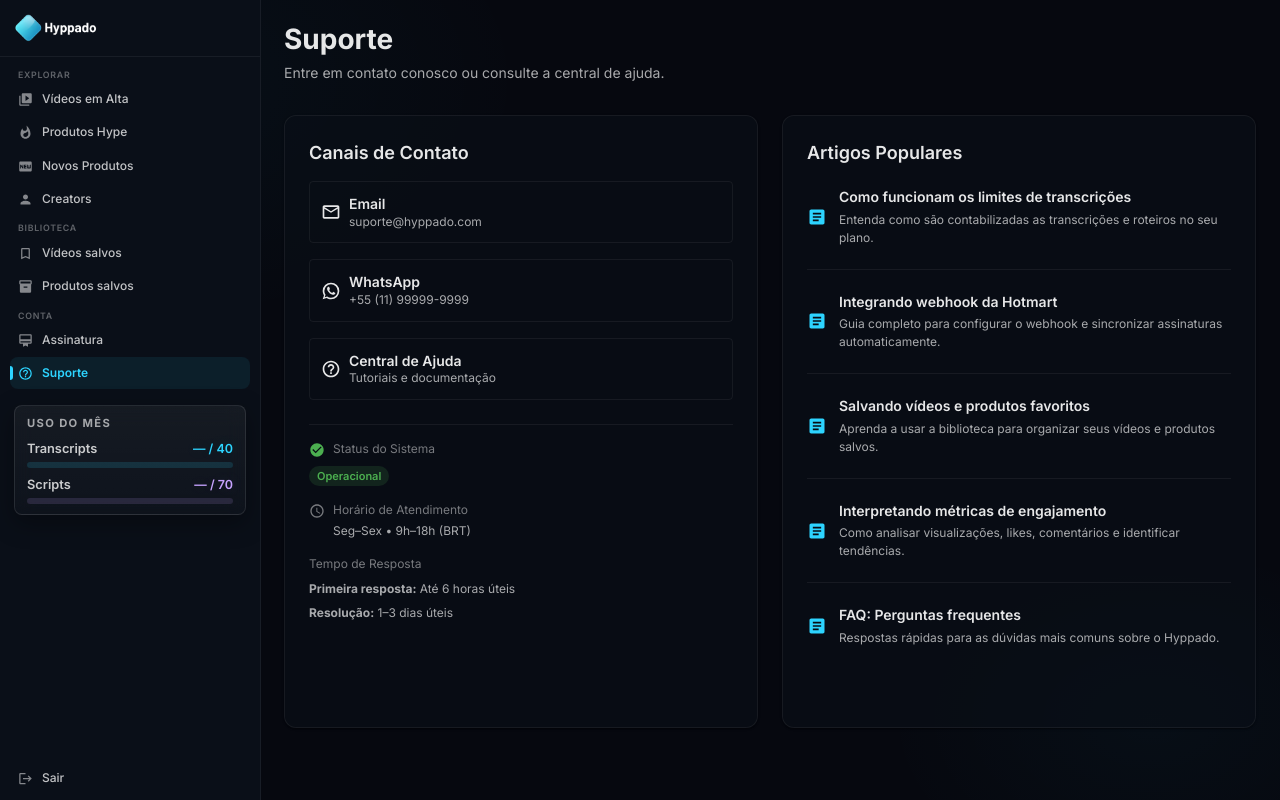
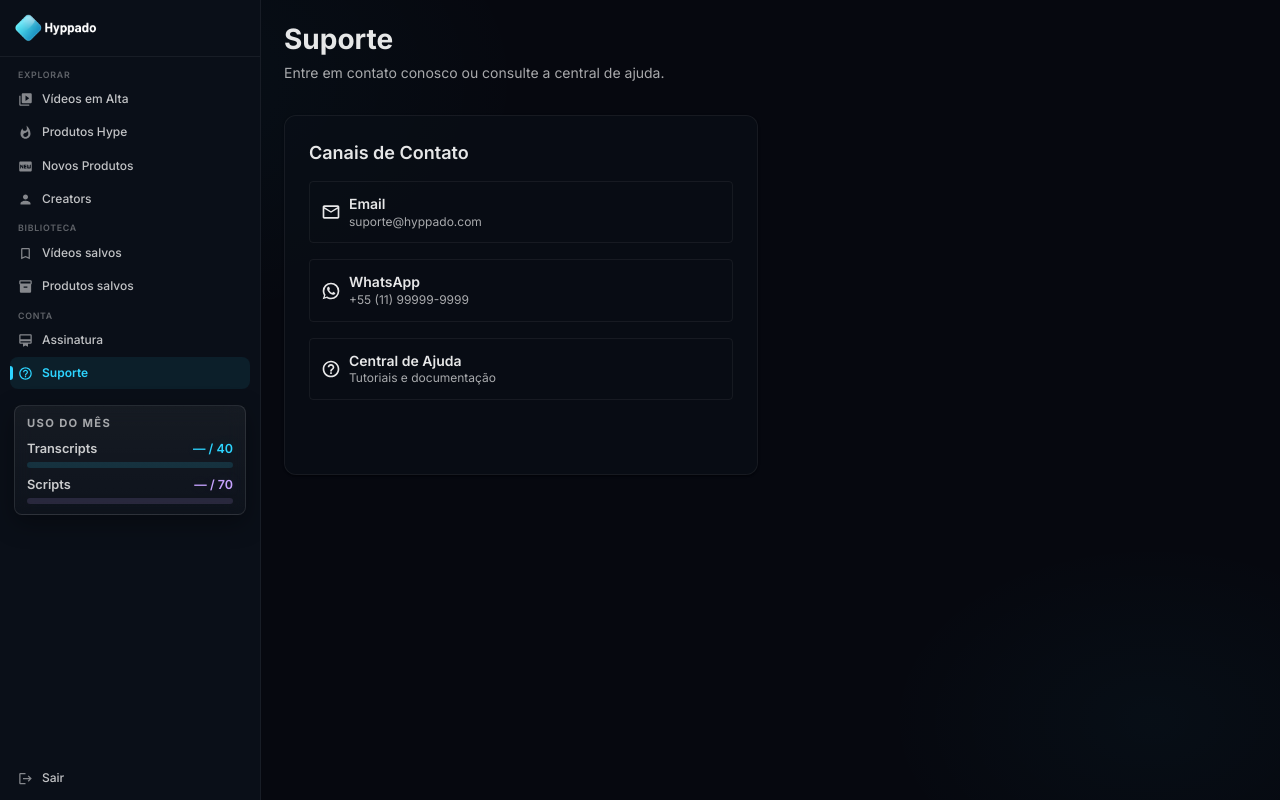
Before and after one commit to programistica/hyppado, a Next.js app: page /app/suporte in a window 1280 px wide. Built offline with nearby package versions, Linux system fonts and the light colour scheme.

Commit message:
refactor: simplificar página de suporte para apenas canais de contato
- Remover seção Status do Sistema
- Remover seção Horário de Atendimento
- Remover seção Tempo de Resposta (SLA)
- Remover card de Artigos Populares
- Manter apenas Email, WhatsApp e Central de Ajuda

```diff
--- a/app/app/suporte/page.tsx
+++ b/app/app/suporte/page.tsx
@@ -77,7 +77,6 @@ export default function SuportePage() {
       </Box>
 
       <Grid container spacing={{ xs: 2, md: 3 }}>
-        {/* Canais de Contato */}
         <Grid item xs={12} md={6}>
           <Card
             sx={{
@@ -199,169 +198,6 @@ export default function SuportePage() {
                 </Box>
               </Button>
             </Stack>
-
-            {/* Status do Sistema */}
-            <Box
-              sx={{
-                mt: 3,
-                pt: 2,
-                borderTop: `1px solid ${UI.card.border}`,
-              }}
-            >
-              <Stack
-                direction="row"
-                spacing={1}
-                alignItems="center"
-                sx={{ mb: 1 }}
-              >
-                <CheckCircle sx={{ fontSize: 16, color: UI.success }} />
-                <Typography sx={{ fontSize: "0.75rem", color: UI.text.hint }}>
-                  Status do Sistema
-                </Typography>
-              </Stack>
-              <Chip
-                label={mockSupportContact.systemStatus.label}
-                size="small"
-                sx={{
-                  height: 20,
-                  fontSize: "0.6875rem",
-                  fontWeight: 600,
-                  backgroundColor: "rgba(76,175,80,0.15)",
-                  color: UI.success,
-                  border: "none",
-                }}
-              />
-            </Box>
-
-            {/* Horário de Atendimento */}
-            <Box sx={{ mt: 2 }}>
-              <Stack
-                direction="row"
-                spacing={1}
-                alignItems="center"
-                sx={{ mb: 0.5 }}
-              >
-                <Schedule sx={{ fontSize: 16, color: UI.text.hint }} />
-                <Typography sx={{ fontSize: "0.75rem", color: UI.text.hint }}>
-                  Horário de Atendimento
-                </Typography>
-              </Stack>
-              <Typography
-                sx={{
-                  fontSize: "0.75rem",
-                  color: UI.text.secondary,
-                  ml: 3,
-                }}
-              >
-                {mockSupportContact.businessHours}
-              </Typography>
-            </Box>
-
-            {/* SLA */}
-            <Box sx={{ mt: 2 }}>
-              <Typography sx={{ fontSize: "0.75rem", color: UI.text.hint }}>
-                Tempo de Resposta
-              </Typography>
-              <Stack direction="column" spacing={1} sx={{ mt: 1 }}>
-                <Box>
-                  <Typography
-                    sx={{
-                      fontSize: "0.75rem",
-                      color: UI.text.secondary,
-                    }}
-                  >
-                    <strong>Primeira resposta:</strong>{" "}
-                    {mockSupportContact.avgFirstResponse}
-                  </Typography>
-                </Box>
-                <Box>
-                  <Typography
-                    sx={{
-                      fontSize: "0.75rem",
-                      color: UI.text.secondary,
-                    }}
-                  >
-                    <strong>Resolução:</strong>{" "}
-                    {mockSupportContact.avgResolution}
-                  </Typography>
-                </Box>
-              </Stack>
-            </Box>
-          </Card>
-        </Grid>
-
-        {/* Artigos Sugeridos */}
-        <Grid item xs={12} md={6}>
-          <Card
-            sx={{
-              borderRadius: UI.card.radius,
-              background: UI.card.bg,
-              border: `1px solid ${UI.card.border}`,
-              p: { xs: 2, md: 3 },
-              height: "100%",
-            }}
-          >
-            <Typography
-              sx={{
-                fontSize: "1.125rem",
-                fontWeight: 600,
-                color: UI.text.primary,
-                mb: 2,
-              }}
-            >
-              Artigos Populares
-            </Typography>
-
-            <List disablePadding>
-              {mockSuggestedArticles.map((article, index) => (
-                <ListItem
-                  key={index}
-                  disablePadding
-                  sx={{
-                    mb: index < mockSuggestedArticles.length - 1 ? 2 : 0,
-                    pb: index < mockSuggestedArticles.length - 1 ? 2 : 0,
-                    borderBottom:
-                      index < mockSuggestedArticles.length - 1
-                        ? `1px solid ${UI.card.border}`
-                        : "none",
-                  }}
-                >
-                  <Article
-                    sx={{
-                      fontSize: 20,
-                      color: UI.accent,
-                      mr: 1.5,
-                      flexShrink: 0,
-                    }}
-                  />
-                  <ListItemText
-                    primary={
-                      <Typography
-                        sx={{
-                          fontSize: "0.875rem",
-                          fontWeight: 600,
-                          color: UI.text.primary,
-                          mb: 0.5,
-                        }}
-                      >
-                        {article.title}
-                      </Typography>
-                    }
-                    secondary={
-                      <Typography
-                        sx={{
-                          fontSize: "0.75rem",
-                          color: UI.text.secondary,
-                          lineHeight: 1.5,
-                        }}
-                      >
-                        {article.description}
-                      </Typography>
-                    }
-                  />
-                </ListItem>
-              ))}
-            </List>
           </Card>
         </Grid>
       </Grid>
```
